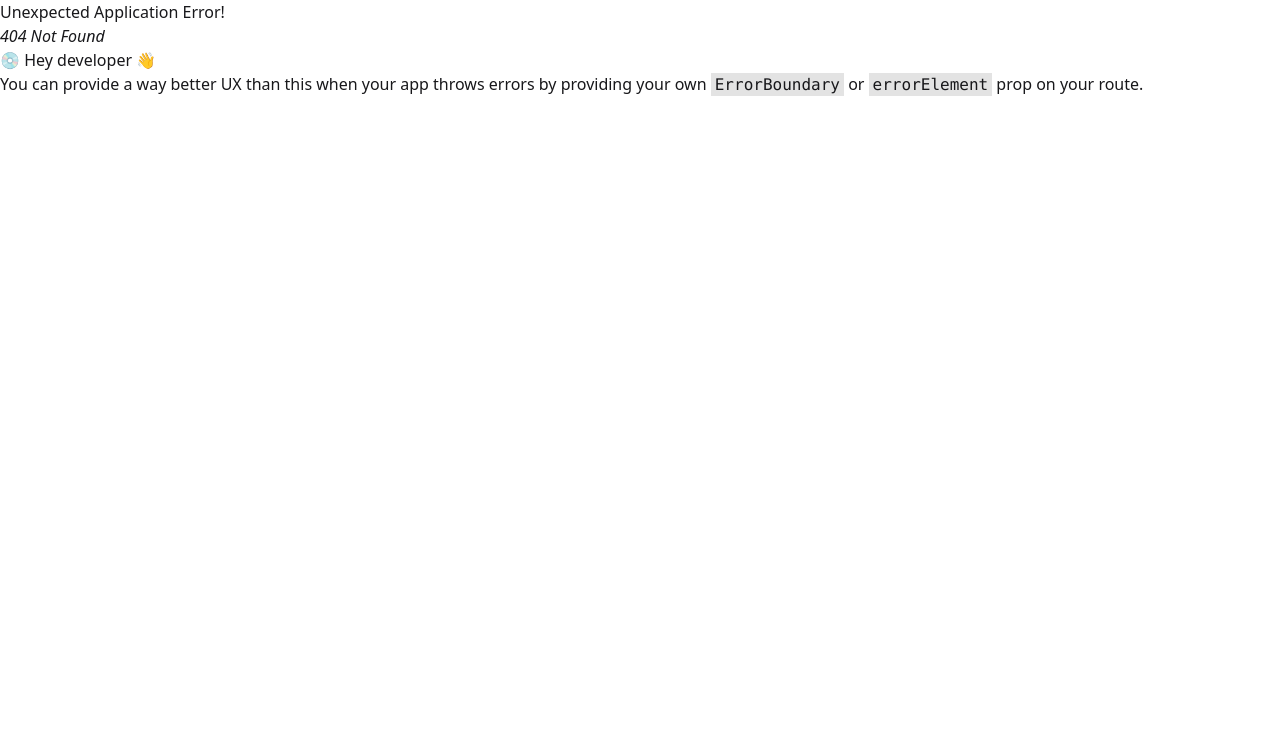
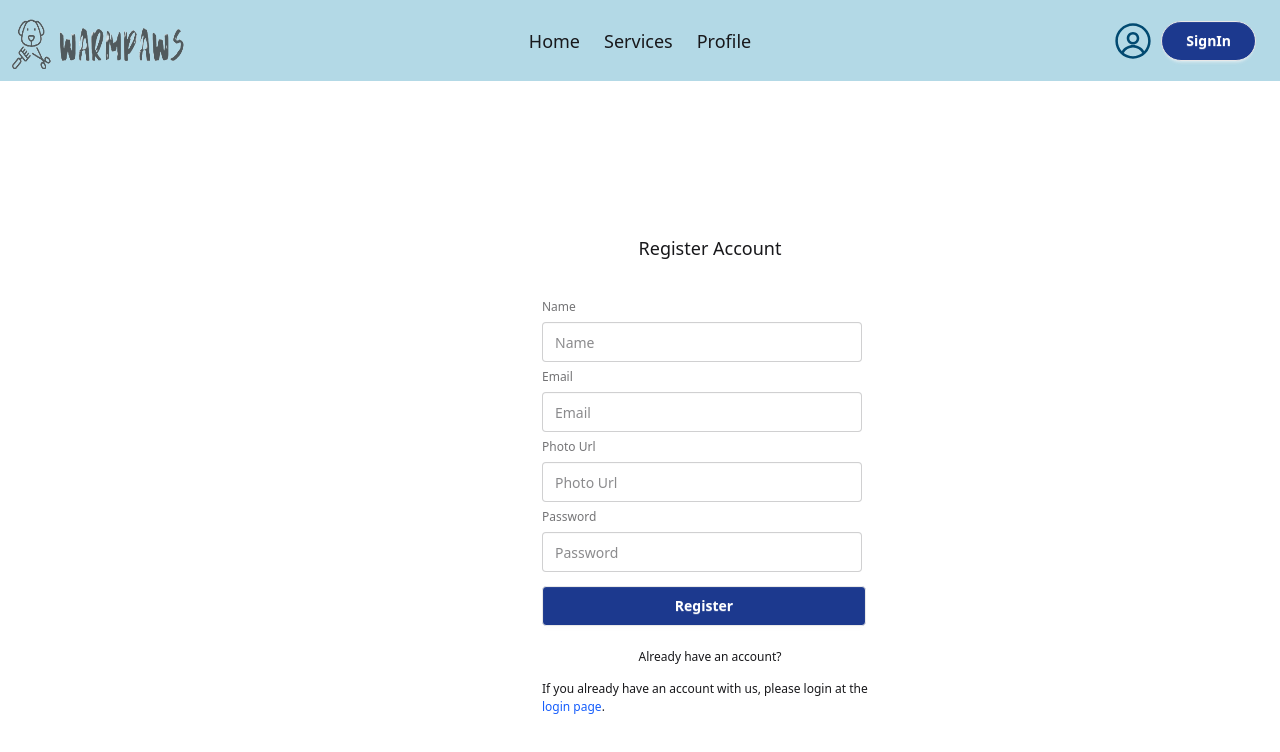
Before and after one commit to MMahamudul/warm-paws, a React (Vite) app: page /auth/signup in a window 1280 px wide. Before the commit this address had no page. Shown: the top 752 px of the page. Built offline with nearby package versions, Linux system fonts and the light colour scheme; no server answers.

Commit message:
firebase authentication installed

```diff
--- a/package.json
+++ b/package.json
@@ -14,6 +14,7 @@
     "firebase": "^12.4.0",
     "react": "^19.1.1",
     "react-dom": "^19.1.1",
+    "react-hot-toast": "^2.6.0",
     "react-icons": "^5.5.0",
     "react-router": "^7.9.4",
     "tailwindcss": "^4.1.15"
--- a/src/component/Navbar.jsx
+++ b/src/component/Navbar.jsx
@@ -1,15 +1,23 @@
 import React from 'react';
-import { NavLink } from 'react-router';
+import { Link } from 'react-router';
 import logo from '../assets/logo.png';
 import MyContainer from './MyContainer';
 import MyLink from './MyLink';
 import { RxAvatar } from 'react-icons/rx';
+import { use } from 'react';
+import { AuthContext } from '../provider/AuthProvider';
 
 
 const Navbar = () => {
+  const {user, logOut} = use(AuthContext);
+  const handleSignOut =()=>{
+    logOut()
+
+  }
     return (
         <div className='bg-[#b3d9e6] '>
             <MyContainer className="navbar ">
+              {user && user.email}
   <div className="navbar-start ">
     <div className="dropdown">
       <div tabIndex={0} role="button" className="btn btn-ghost lg:hidden">
@@ -52,7 +60,8 @@ const Navbar = () => {
   </div>
   <div className="navbar-end flex gap-2">
     <span className=" text-sky-900"><RxAvatar size={40}/></span>
-    <NavLink to='' className="mr-4 btn bg-blue-900 text-white rounded-full px-6 py-2 text-sm hover:bg-blue-800 transition">Signin</NavLink>
+    {user ? <button onClick={handleSignOut} className="mr-4 btn bg-blue-900 text-white rounded-full px-6 py-2 text-sm hover:bg-blue-800 transition">SignOut</button> : <Link to='/auth/signin' className="mr-4 btn bg-blue-900 text-white rounded-full px-6 py-2 text-sm hover:bg-blue-800 transition">SignIn</Link>}
+
   </div>
 </MyContainer>
         </div>
--- /dev/null
+++ b/src/firebase/firebase.config.js
@@ -0,0 +1,18 @@
+// Import the functions you need from the SDKs you need
+import { initializeApp } from "firebase/app";
+
+// TODO: Add SDKs for Firebase products that you want to use
+// https://firebase.google.com/docs/web/setup#available-libraries
+
+// Your web app's Firebase configuration
+const firebaseConfig = {
+  apiKey: "AIzaSyCDCweBkDBJHWb9dMi9-8S2Sex7Q_CaTPQ",
+  authDomain: "warm-paws-1335f.firebaseapp.com",
+  projectId: "warm-paws-1335f",
+  storageBucket: "warm-paws-1335f.firebasestorage.app",
+  messagingSenderId: "675966994831",
+  appId: "1:675966994831:web:40f861a19fa82b1adfe3fa"
+};
+
+// Initialize Firebase
+export const app = initializeApp(firebaseConfig);
--- /dev/null
+++ b/src/layouts/AuthLayout.jsx
@@ -0,0 +1,24 @@
+import React from 'react';
+import Navbar from '../component/Navbar';
+import MyContainer from '../component/MyContainer';
+import Signin from '../pages/Signin';
+import { Outlet } from 'react-router';
+
+const AuthLayout = () => {
+    return (
+        <MyContainer>
+            <div className='min-h-screen'>
+                <header>
+                <Navbar></Navbar>
+                </header>
+                <main>
+                    <Outlet></Outlet>
+                </main>
+
+            </div>
+
+        </MyContainer>
+    );
+};
+
+export default AuthLayout;
--- a/src/main.jsx
+++ b/src/main.jsx
@@ -4,11 +4,14 @@ import './index.css'
 import App from './App.jsx'
 import { RouterProvider } from 'react-router'
 import { router } from './routes/routes.jsx'
+import AuthProvider from './provider/AuthProvider.jsx'
+import { Toaster } from "react-hot-toast";
 
 createRoot(document.getElementById('root')).render(
   <StrictMode>
-    <RouterProvider router = {router}>
-
-    </RouterProvider>
+   <AuthProvider>
+      <RouterProvider router = {router}></RouterProvider>
+      <Toaster position="top-right" reverseOrder={false} />
+   </AuthProvider>
   </StrictMode>,
 )
--- /dev/null
+++ b/src/pages/SignUp.jsx
@@ -0,0 +1,83 @@
+import React from 'react';
+import MyContainer from '../component/MyContainer';
+import { Link } from 'react-router';
+import { use } from 'react';
+import { AuthContext } from '../provider/AuthProvider';
+import toast from "react-hot-toast";
+
+const SignUp = () => {
+  const {createUser, setUser} = use(AuthContext);
+
+  const handleSignUp = (e) =>{
+    e.preventDefault();
+    const form = e.target;
+    const email = form.email.value;
+    const password = form.password.value;
+    /* const photo = form.photo.value;
+    const name= form.name.value; */
+
+    createUser(email, password)
+    .then((res) => {
+        toast.success('Registration successful');
+        setUser(res.email)
+
+      })
+    .then(error=>toast.error(error.message))
+
+
+  }
+    return (
+   <MyContainer>
+      <div className="hero min-h-screen">
+  <div className="hero-content flex-col lg:flex-row gap-35">
+    <div className=" lg:text-left">
+
+
+    </div>
+    <div className="card bg-base-100 w-full max-w-sm shrink-0 ">
+      <h1 className="text-lg text-center mt-2 py-2">Register Account</h1>
+      <form onSubmit= {handleSignUp} className="card-body">
+        <fieldset className="fieldset">
+          <label className="label">Name</label>
+          <input
+          type="text"
+          className="input"
+          name="name"
+          placeholder="Name"
+          required />
+          <label className="label">Email</label>
+          <input
+          type="email"
+          className="input"
+          name="email"
+          placeholder="Email"
+          required />
+          <label className="label">Photo Url</label>
+          <input
+          type="text"
+          className="input"
+          name="photo"
+          placeholder="Photo Url"
+          required />
+          <label className="label">Password</label>
+          <input
+          type="password"
+          className="input"
+          name="password"
+          placeholder="Password"
+          required />
+          <button type="submit" className="btn mr-3 bg-blue-900 text-white my-2 px-6 py-2 text-sm hover:bg-blue-800 transition">Register</button>
+          <p className='text-center my-2'>Already have an account?</p>
+          <p>If you already have an account with us, please login at the <Link to="/auth/signin" className=" text-blue-600 ">login page</Link>.</p>
+
+
+        </fieldset>
+      </form>
+    </div>
+  </div>
+</div>
+       </MyContainer>
+    );
+};
+
+export default SignUp;
--- /dev/null
+++ b/src/pages/Signin.jsx
@@ -0,0 +1,45 @@
+import React from 'react';
+import MyContainer from '../component/MyContainer';
+import { Link } from 'react-router';
+
+const Signin = () => {
+  const handleSignIn =(e)=>{
+    e.preventDefault();
+    const form = e.target;
+    const email = form.email.value;
+    const password = form.password.value;
+    console.log(email, password)
+
+  }
+    return (
+       <MyContainer>
+      <div className="hero min-h-screen">
+  <div className="hero-content flex-col lg:flex-row gap-35">
+    <div className=" lg:text-left">
+
+
+    </div>
+    <div className="card bg-base-100 w-full max-w-sm shrink-0  ">
+      <h1 className="text-lg text-center mt-2 py-2">Account Login</h1>
+      <form onSubmit={handleSignIn} className="card-body">
+        <fieldset className="fieldset">
+          <label className="label">Email</label>
+          <input type="email" className="input" name="email" placeholder="Email" />
+          <label className="label">Password</label>
+          <input type="password" className="input mb-4" name="password" placeholder="Password" />
+          <div><Link className="link link-hover text-blue-900 font-bold my-6">Forgot password?</Link></div>
+          <button className="btn bg-blue-900 text-white rounded-sm py-2 px-6 my-3 text-sm hover:bg-blue-800 transition">Signin</button>
+          <p>Don't have an account?</p>
+          <Link to="/auth/signup" className="btn btn-outline bg-base-100 text-blue-600 rounded-sm py-2 px-6 my-3 text-sm hover:bg-blue-900 hover:text-white transition">Create Your Account</Link>
+        </fieldset>
+      </form>
+    </div>
+  </div>
+</div>
+       </MyContainer>
+
+
+    );
+};
+
+export default Signin;
--- /dev/null
+++ b/src/provider/AuthProvider.jsx
@@ -0,0 +1,51 @@
+import React, { createContext } from 'react';
+import { useState } from 'react';
+import { createUserWithEmailAndPassword, getAuth, onAuthStateChanged, signOut } from "firebase/auth";
+import { app } from '../firebase/firebase.config';
+import { useEffect } from 'react';
+import toast from 'react-hot-toast';
+
+export const AuthContext = createContext()
+const auth = getAuth(app);
+const AuthProvider = ({children}) => {
+    const [user, setUser] = useState(null);
+
+    const createUser = (email, password) =>{
+        return createUserWithEmailAndPassword(auth, email, password);
+
+    }
+    const logOut = () =>{
+        return signOut(auth)
+        .then(() => {
+        toast.success('You Sign Out Successful');
+
+
+      })
+    .then(error=>toast.error(error.message))
+
+    }
+
+    useEffect(()=>{
+        const observer = onAuthStateChanged(auth,(cur)=>{
+            setUser(cur);
+
+        });
+        return ()=>{
+            observer();
+        }
+    },[])
+
+    const authData = {
+        user,
+        setUser,
+        createUser,
+        logOut,
+
+    }
+
+    return <AuthContext value = {authData}>
+        {children}
+    </AuthContext>;
+};
+
+export default AuthProvider;
```
Also changed, not shown: src/routes/routes.jsx (+22 -1 lines), 1 other file (tests, documents, lock files or other folders).
